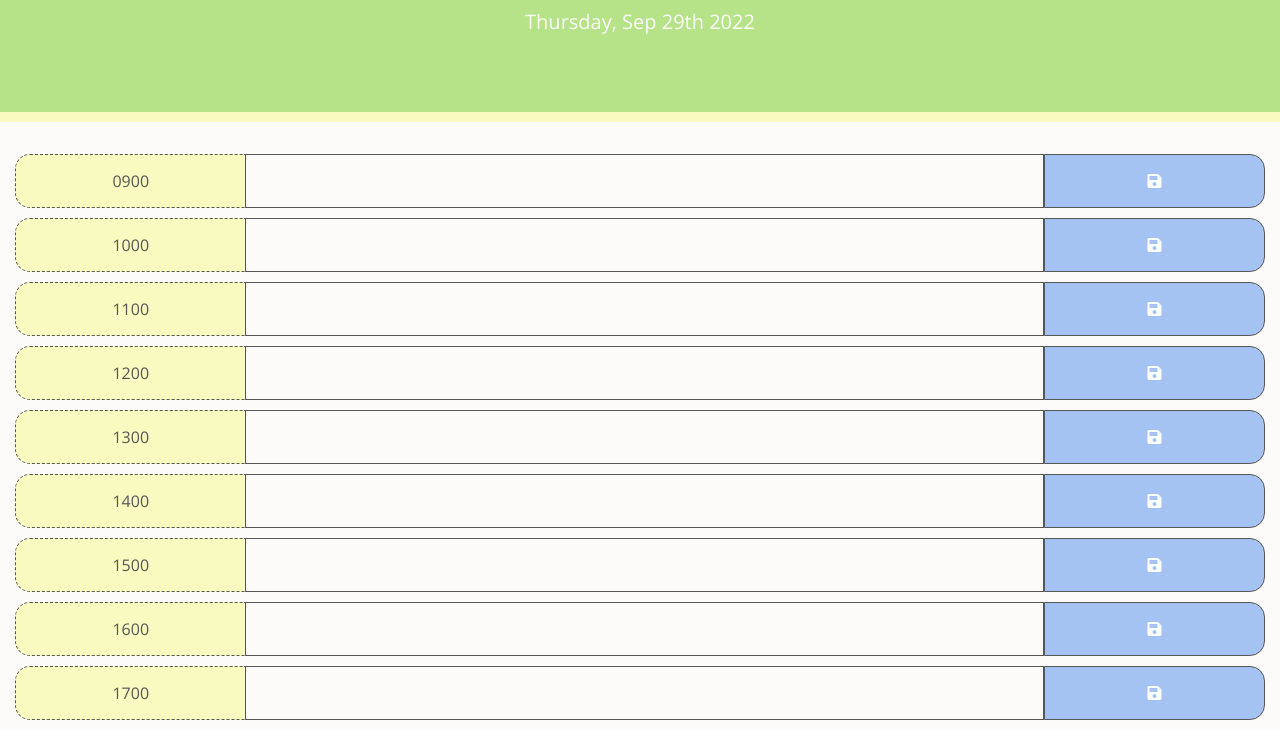
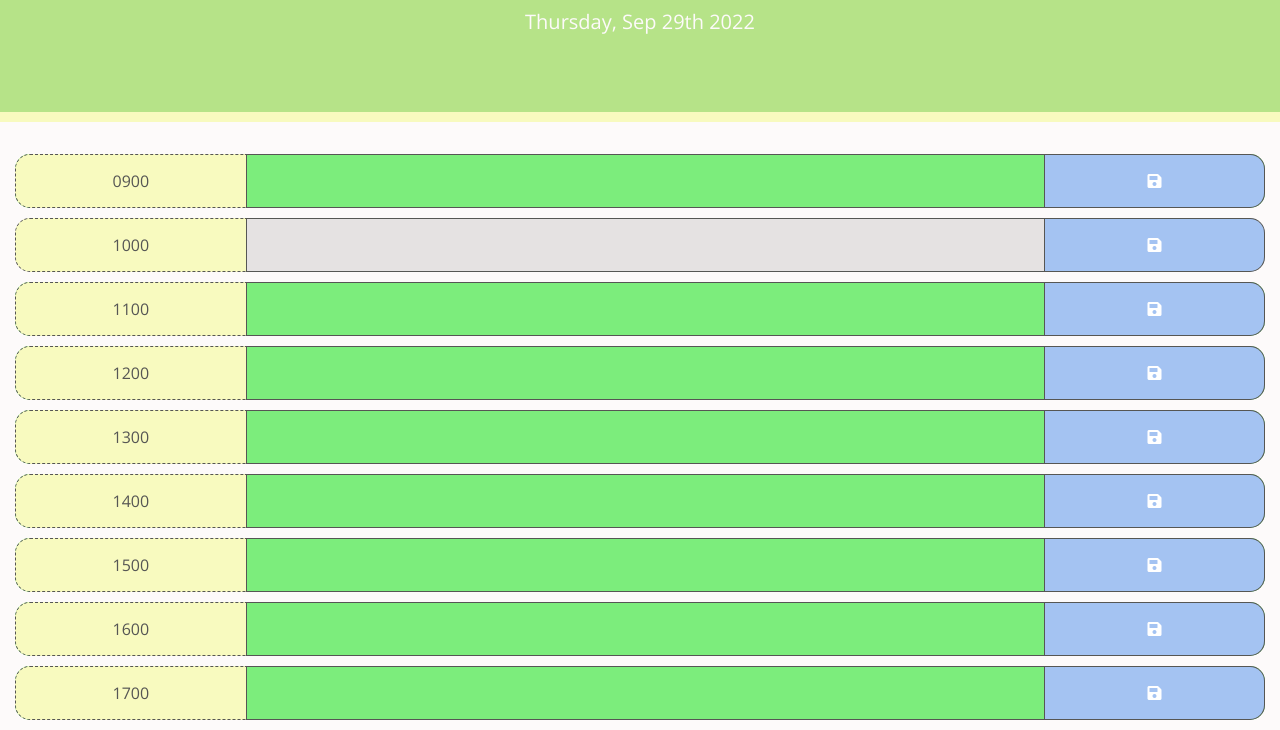
Before and after one commit to tracybrtn/work-day-scheduler, a plain HTML site: page index.html in a window 1280 px wide. Shown: the part 182-912 px from the top of the page. Drawn offline with nearby package versions, Linux system fonts and the light colour scheme.

Commit message:
color-changing timeblocks

```diff
--- a/assets/css/style.css
+++ b/assets/css/style.css
@@ -30,9 +30,9 @@ body {
 }
 
 
-/*Time Blocks*/
+/*TIME BLOCKS START HERE*/
 textarea {
-  background: var(--light-color);
+  background-color: transparent;
   border: none;
   resize: none;
   color: var(--primary-color);
@@ -61,34 +61,29 @@ textarea {
   border-bottom-right-radius: 15px;
   border-bottom-left-radius: 15px;
   background-color: var(--secondary-color);
-  color: white;
+  color: var(--light-color);
 }
 
-.row {
-  white-space: pre-wrap;
-  height: 80px;
-  border-top: 1px solid white;;
-}
-
+/*Hourly changes*/
 .past {
-  background-color: #d3d3d3;
+  background-color: #e5e2e2;
+  border-radius: 15px;
   color: white;
 }
 
 .present {
-  background-color: #ff6961;
+  background-color: #fa6d65;
+  border-radius: 15px;
   color: white;
 }
 
 .future {
-  background-color: #77dd77;
+  background-color: #7ced7c;
+  border-radius: 15px;
   color: white;
 }
 
-.saveBtn i:hover {
-  font-size: 20px;
-  transition: all .3s ease-in-out;
-}
+/*TIME BLOCKS END*/
 
 @media screen and (min-width: 720px) {
   .time-block{
@@ -114,7 +109,7 @@ textarea {
   }
 
   .saveBtn {
-    border: 1px solid var(--primary-color);
+    border-left: none;
     border-top-right-radius: 15px;
     border-bottom-right-radius: 15px;
     border-bottom-left-radius: 0;
@@ -123,4 +118,9 @@ textarea {
     flex-grow: 1;
   }
 
+  .saveBtn i:hover {
+    font-size: 20px;
+    transition: all .3s ease-in-out;
+  }
+
 }
--- a/assets/js/script.js
+++ b/assets/js/script.js
@@ -10,24 +10,62 @@ $(document).ready(function () {
         console.log("button clicked");
 
         //get nearby values in jquery
-        console.log(this);
         var text = $(this).siblings(".description").val();
         var time = $(this).parent().attr("id");
 
-        console.log(time);
-        console.log(text);
-
         // set time and text on local storage
         localStorage.setItem(time,text);
+    });
 
-    })
-});
+    function timeTracker() {
+        //check what time it is
+        var currentTime = moment().hour()
+        console.log(currentTime);
 
-    //check what time it is
-    // if actual time is more than timeblock then give past attributes
-    // if present time equals timeblock then give presen attribute
-    // if present time is less than time block then give timeblock attribute of future
+        //loop
+        $(".time-block").each(function () {
+            var timeBlock = parseInt($(this).attr("id").split("00"))
+            console.log(timeBlock)
+            console.log(currentTime)
 
+            //Add or remove classes depending on time
 
+            // if current time is greater than time block then give it past class
+            if (timeBlock < currentTime) {
+                $(this).removeClass("future");
+                $(this).removeClass("present");
+                $(this).addClass("past");
 
-    //when i reload the page items from local storage are pulled down
+            // if current time is equal than time block then give it present class
+            } else if (timeBlock === currentTime) {
+                $(this).removeClass("future");
+                $(this).addClass("present");
+                $(this).removeClass("past");
+
+            // if current time is lesser than time block then give it future class
+            } else if (timeBlock > currentTime) {
+                $(this).addClass("future");
+                $(this).removeClass("present");
+                $(this).removeClass("past");
+
+            // will leave this here since moment.js is now legacy
+            } else {
+                console.log('time tracker error');
+            }
+        })
+    }
+
+    //get items from local storage, if any
+    $("#0900 .description").val(localStorage.getItem("0900"));
+    $("#1000 .description").val(localStorage.getItem("1000"));
+    $("#1100 .description").val(localStorage.getItem("1100"));
+    $("#1200 .description").val(localStorage.getItem("1200"));
+    $("#1300 .description").val(localStorage.getItem("1300"));
+    $("#1400 .description").val(localStorage.getItem("1400"));
+    $("#1500 .description").val(localStorage.getItem("1500"));
+    $("#1600 .description").val(localStorage.getItem("1600"));
+    $("#1700 .description").val(localStorage.getItem("1700"));
+
+    //Call time tracker function after everything has been loaded
+    timeTracker();
+})
--- a/index.html
+++ b/index.html
@@ -24,57 +24,57 @@
       <!-- Time blocks 9AM to 5PM -->
       <div class="container-fluid">
         <!--0900-->
-        <div id="0800" class="time-block">
+        <div id="0900" class="time-block">
           <div class="hour">0900</div>
           <textarea class="description"></textarea>
           <button class="saveBtn"><i class="fas fa-save"></i></button>
         </div>
         <!--1000-->
-        <div id="0800" class="time-block">
+        <div id="1000" class="time-block">
           <div class="hour">1000</div>
-          <textarea></textarea>
+          <textarea class="description"></textarea>
           <button class="saveBtn"><i class="fas fa-save"></i></button>
         </div>
         <!--1100-->
-        <div id="0800" class="time-block">
+        <div id="1100" class="time-block">
           <div class="hour">1100</div>
-          <textarea></textarea>
+          <textarea class="description"></textarea>
           <button class="saveBtn"><i class="fas fa-save"></i></button>
         </div>
         <!--1200-->
-        <div id="0800" class="time-block">
+        <div id="1200" class="time-block">
           <div class="hour">1200</div>
-          <textarea></textarea>
+          <textarea class="description"></textarea>
           <button class="saveBtn"><i class="fas fa-save"></i></button>
         </div>
         <!--1300-->
-        <div id="0800" class="time-block">
+        <div id="1300" class="time-block">
           <div class="hour">1300</div>
-          <textarea></textarea>
+          <textarea class="description"></textarea>
           <button class="saveBtn"><i class="fas fa-save"></i></button>
         </div>
         <!--1400-->
-        <div id="0800" class="time-block">
+        <div id="1400" class="time-block">
           <div class="hour">1400</div>
-          <textarea></textarea>
+          <textarea class="description"></textarea>
           <button class="saveBtn"><i class="fas fa-save"></i></button>
         </div>
         <!--1500-->
-        <div id="0800" class="time-block">
+        <div id="1500" class="time-block">
           <div class="hour">1500</div>
-          <textarea></textarea>
+          <textarea class="description"></textarea>
           <button class="saveBtn"><i class="fas fa-save"></i></button>
         </div>
         <!--1600-->
-        <div id="0800" class="time-block">
+        <div id="1600" class="time-block">
           <div class="hour">1600</div>
-          <textarea></textarea>
+          <textarea class="description"></textarea>
           <button class="saveBtn"><i class="fas fa-save"></i></button>
         </div>
         <!--1700-->
-        <div id="0800" class="time-block">
+        <div id="1700" class="time-block">
           <div class="hour">1700</div>
-          <textarea></textarea>
+          <textarea class="description"></textarea>
           <button class="saveBtn"><i class="fas fa-save"></i></button>
         </div>
       </div>
```
